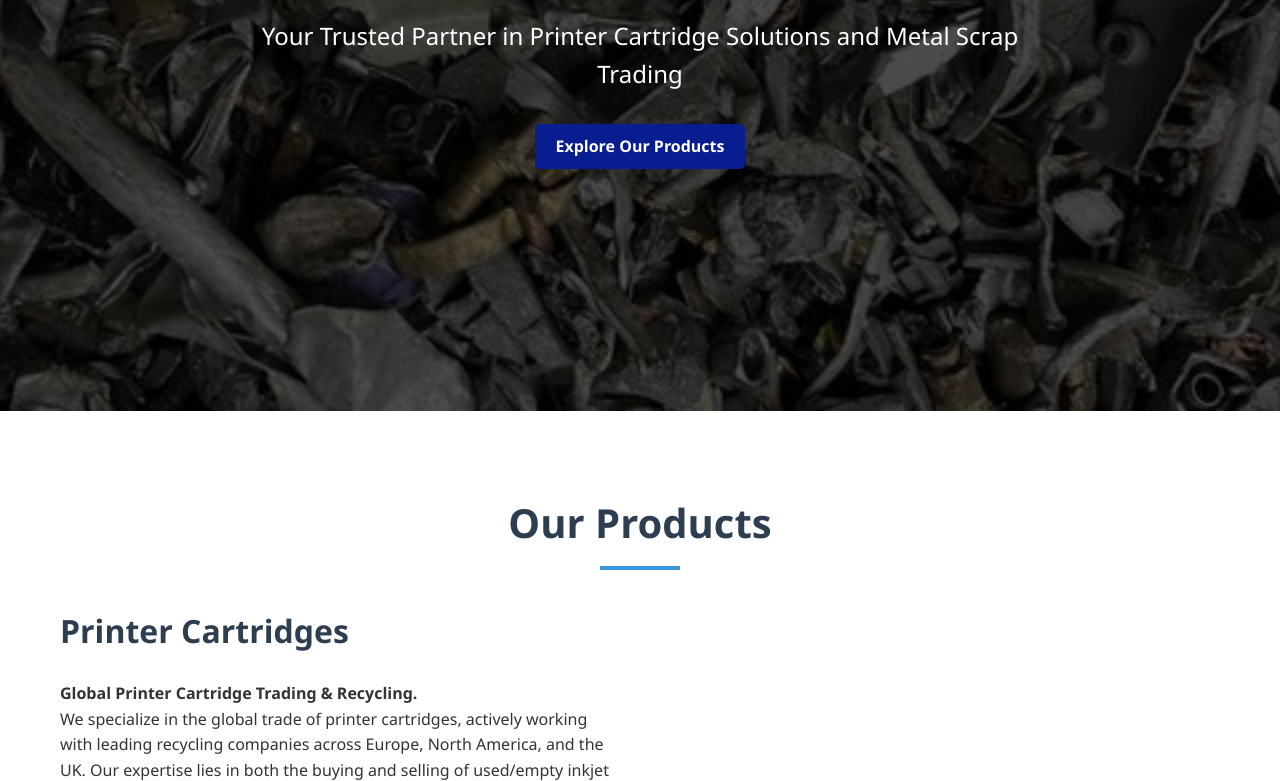
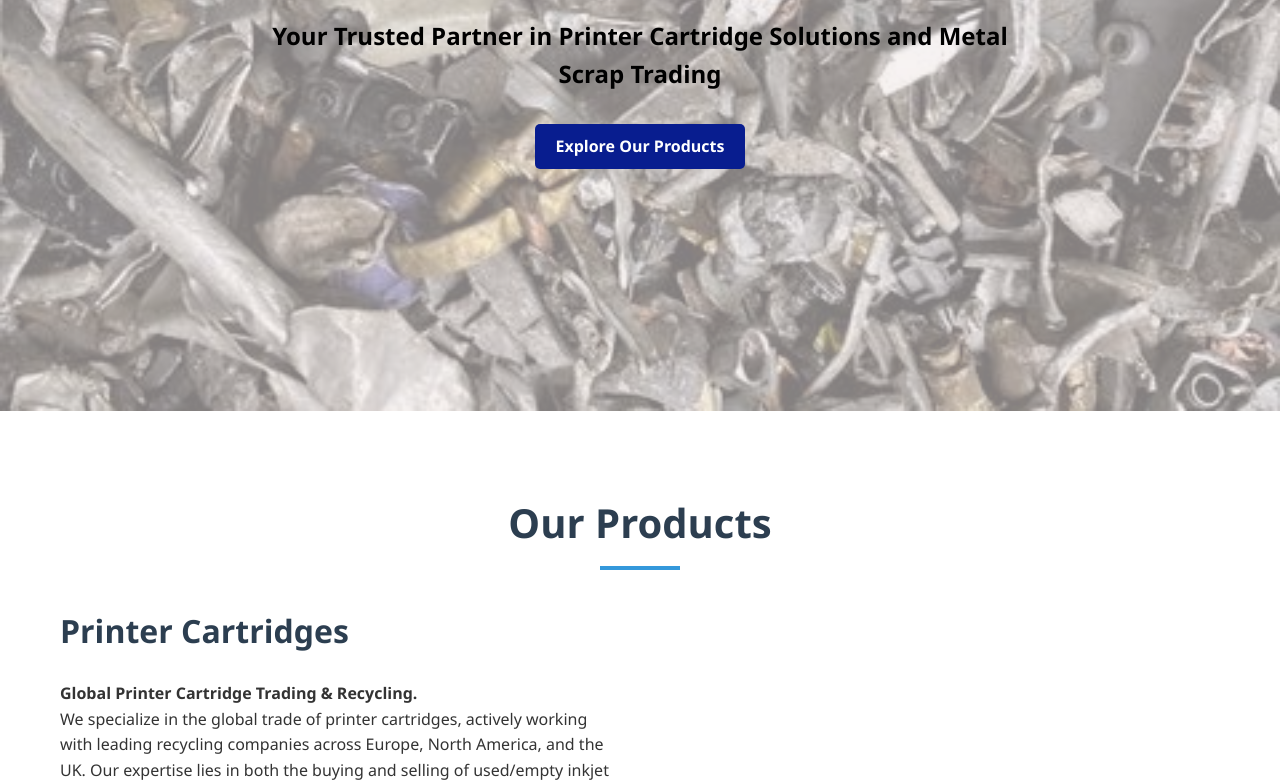
Before and after one commit to Nandanjh/printsupply, a plain HTML site: page index.html in a window 1280 px wide. Shown: the part 389-1170 px from the top of the page. Drawn offline with Linux system fonts and the light colour scheme.

Commit message:
Update index.html

```diff
--- a/index.html
+++ b/index.html
@@ -522,15 +522,16 @@
 
 <!-- Hero Section -->
 <section class="hero" style="position: relative; background: url('WhatsApp\ Image\ 2025-03-15\ at\ 09.26.39_b7df3c4e.jpg') center/cover no-repeat; color: white; text-align: center; padding: 100px 20px;">
-    <div style="position: absolute; top: 0; left: 0; width: 100%; height: 100%; background: rgba(0, 0, 0, 0.7);"></div>
+    <div style="position: absolute; top: 0; left: 0; width: 100%; height: 100%; background: rgba(240, 234, 234, 0.55);"></div>
     <div class="container hero-content" style="position: relative; z-index: 1;">
         <h1 class="hero-title">
             <img src="Screenshot_2025-03-15_223042-removebg-preview.png" alt="Saisei Global Logo" style="max-width: 100%; height: auto;">
         </h1>
-        <p class="hero-subtitle">Your Trusted Partner in Printer Cartridge Solutions and Metal Scrap Trading</p>
+        <p class="hero-subtitle" style="color: black; font-weight: bold;">Your Trusted Partner in Printer Cartridge Solutions and Metal Scrap Trading</p>
         <a href="#products" class="btn" style="background: #081d8f; color: white; padding: 10px 20px; text-decoration: none; border-radius: 5px;">Explore Our Products</a>
     </div>
 </section>
+
 
 
     <!-- Products Section -->
```
